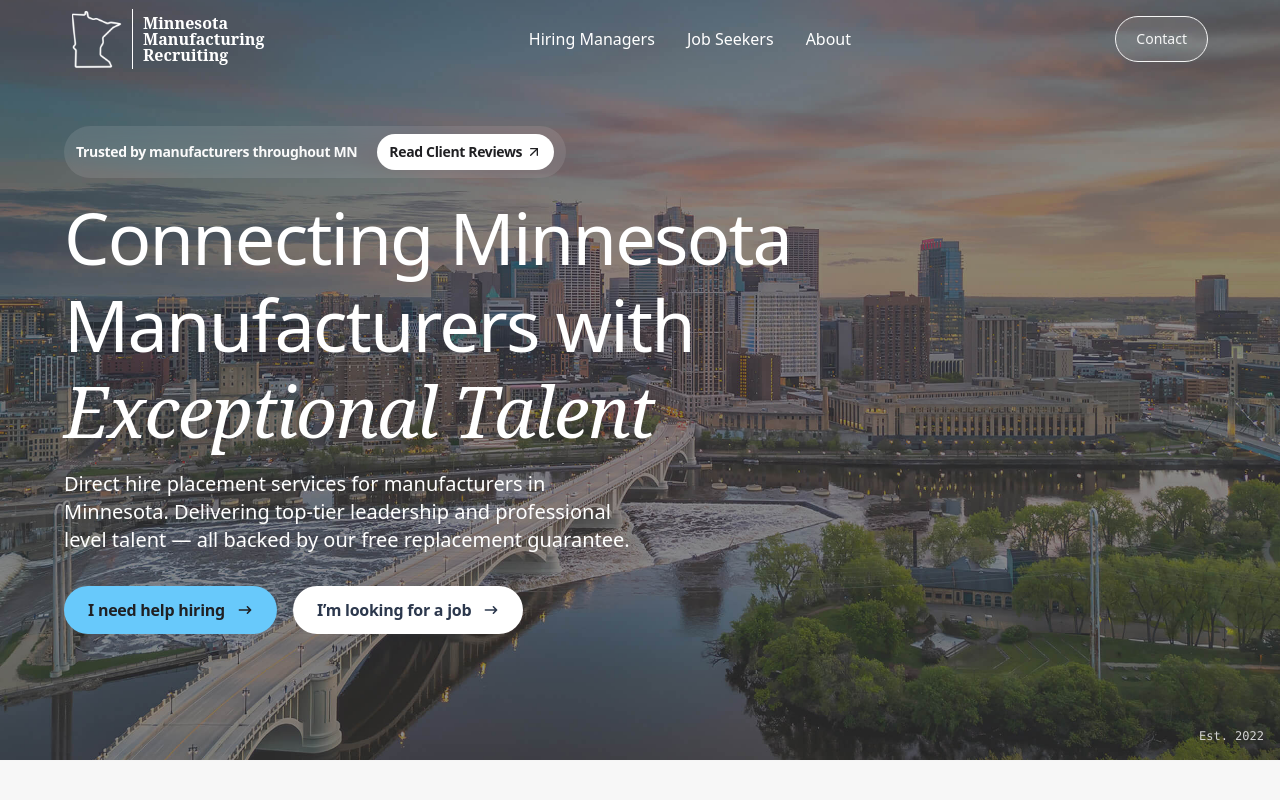
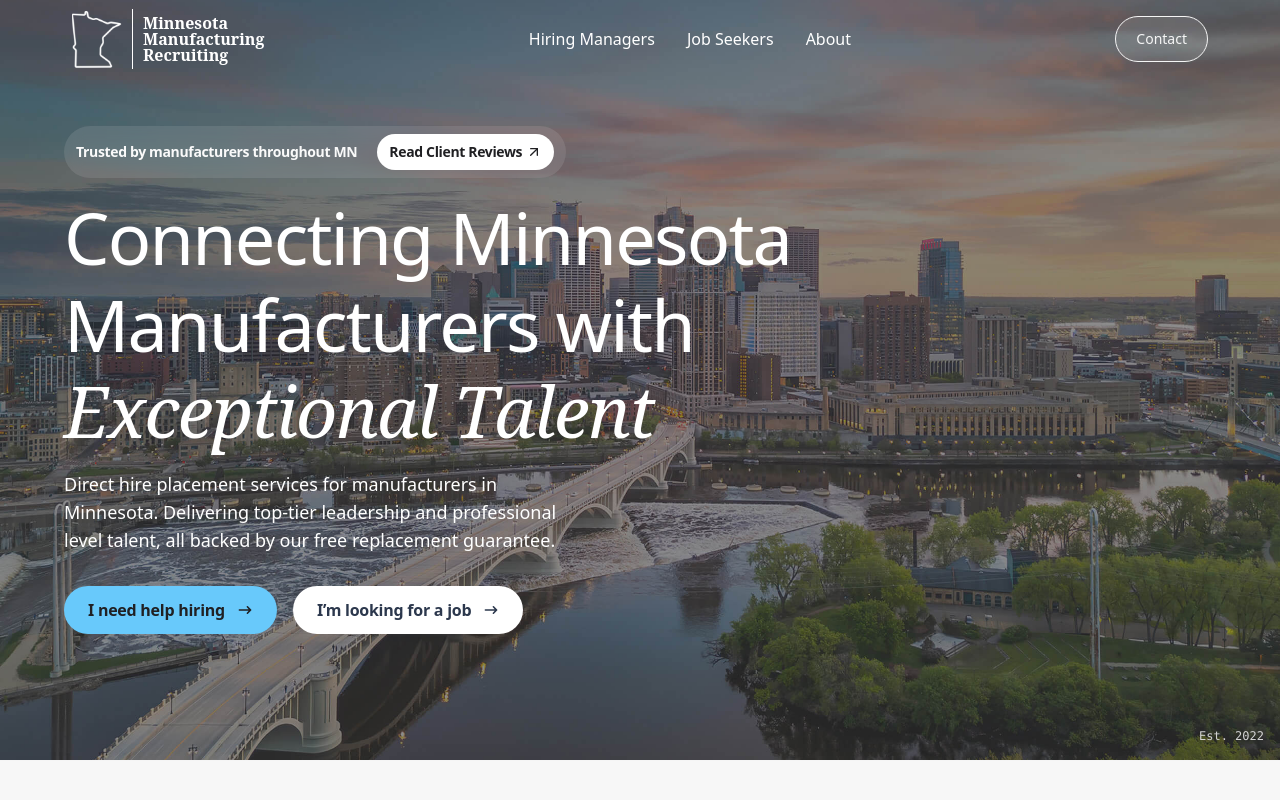
Before and after one commit to mhlauf1/mmr, a Next.js app: page / in a window 1280 px wide. Shown: the top 800 px of the page. Built offline with nearby package versions, Linux system fonts and the light colour scheme.

Commit message:
updating hero

```diff
--- a/src/sections/home/Hero.tsx
+++ b/src/sections/home/Hero.tsx
@@ -43,7 +43,7 @@ const Hero = () => {
                 >
                   <button
                     type="button"
-                    className="inline-flex items-center whitespace-nowrap mb-8 md:mb-4 tracking-tight font-semibold cursor-pointer text-sm bg-white/10 backdrop-blur gap-2 md:px-3 md:py-2 rounded-full duration-200 hover:text-white hover:shadow-xs text-neutral-50"
+                    className="inline-flex items-center whitespace-nowrap mb-4 tracking-tight font-semibold cursor-pointer text-sm bg-white/10 backdrop-blur gap-2 md:px-3 md:py-2 rounded-full duration-200 hover:text-white hover:shadow-xs text-neutral-50"
                   >
                     {/* hidden below md, shown md+ */}
                     <span className="hidden md:inline whitespace-nowrap">
@@ -76,10 +76,10 @@ const Hero = () => {
                   initial="hidden"
                   animate="visible"
                   variants={textVariants}
-                  className="mt-6 md:mt-4 text-white md:max-w-[50ch] text-center md:text-start text-md md:text-xl"
+                  className="mt-6 md:mt-4 text-white md:max-w-[50ch] text-center md:text-start text-md md:text-lg"
                 >
                   Direct hire placement services for manufacturers in Minnesota.
-                  Delivering top-tier leadership and professional level talent —
+                  Delivering top-tier leadership and professional level talent,
                   all backed by our free replacement guarantee.
                 </motion.p>
                 <motion.div
```
